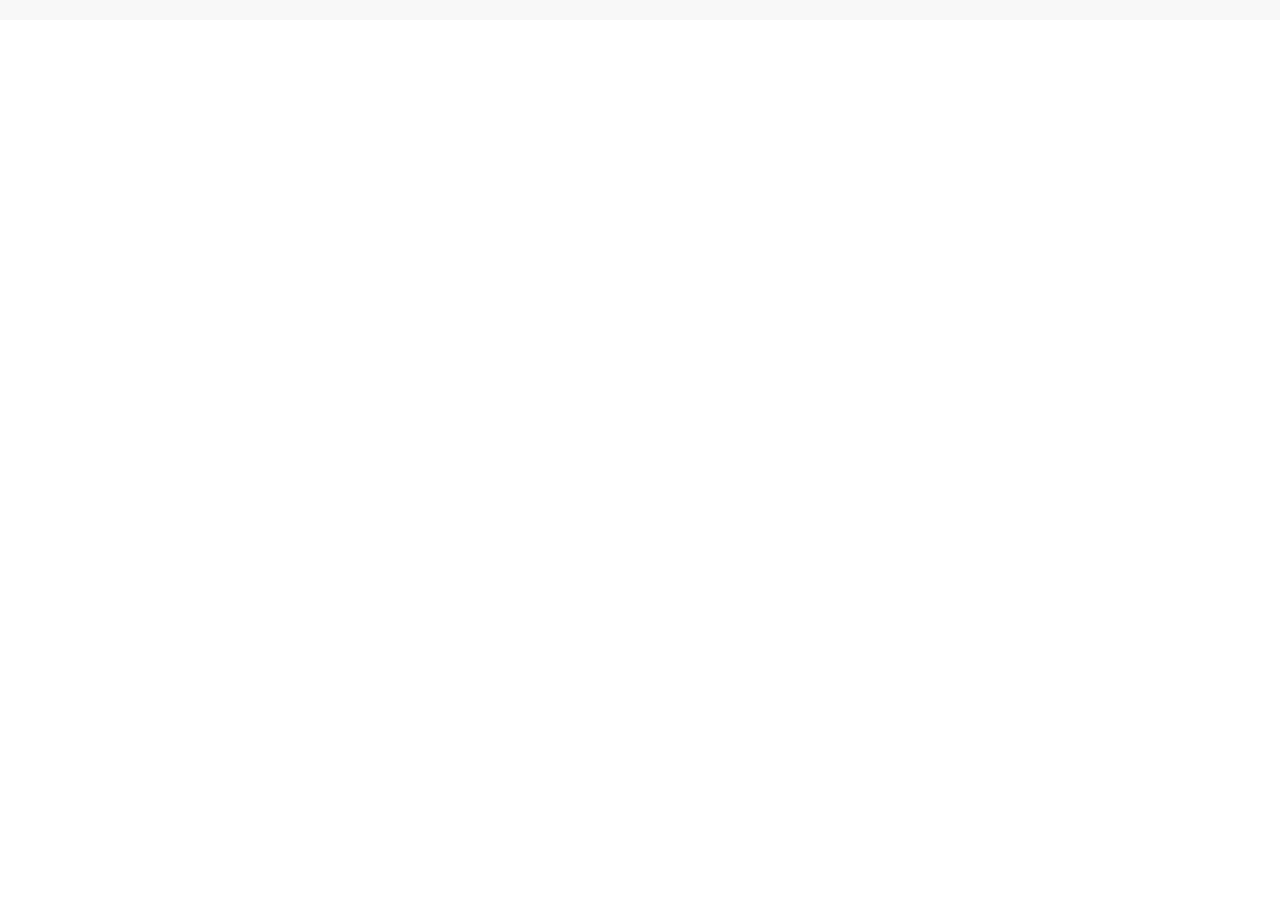
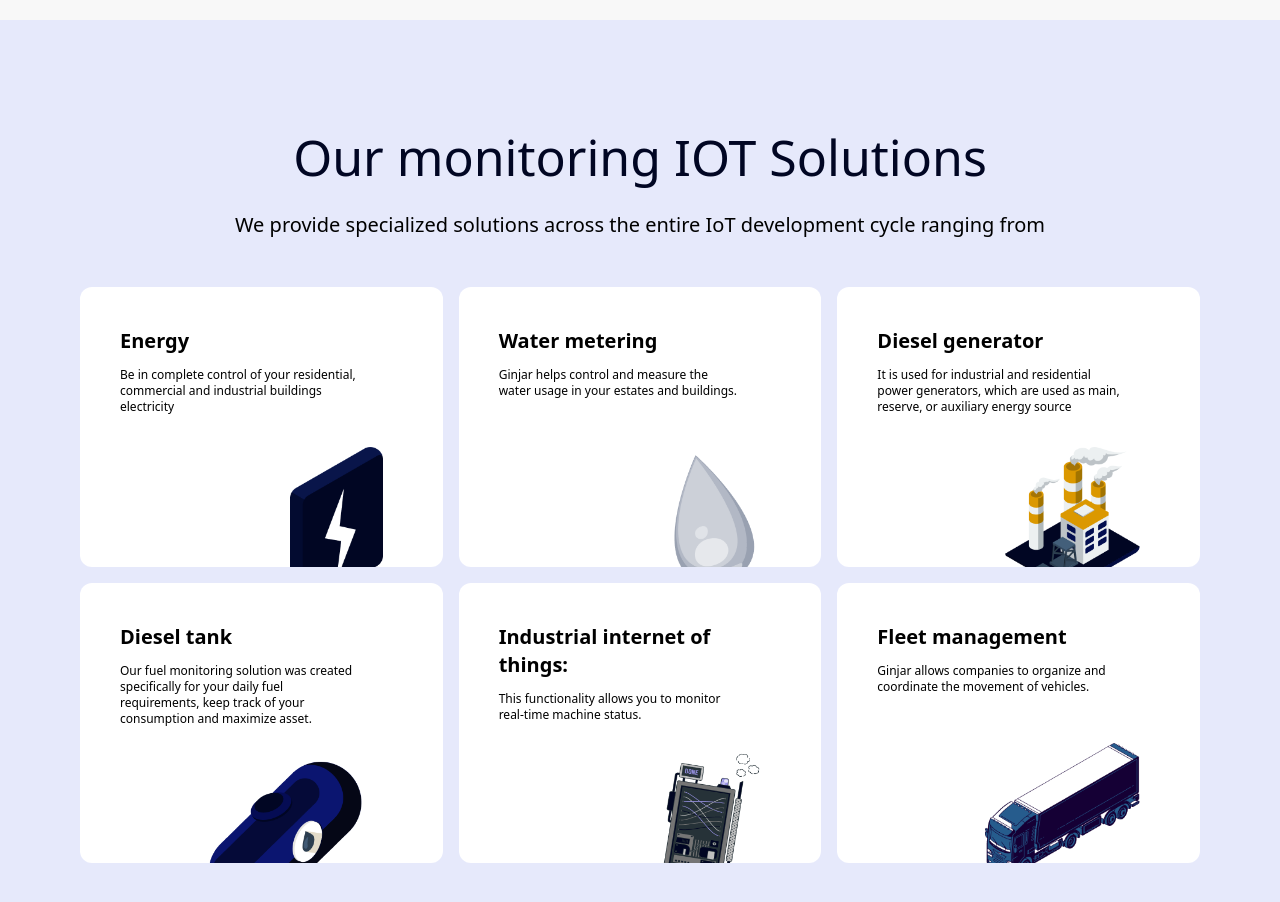
Before and after one commit to Abideen-program/tailwind, a React (Create React App) app: page / in a window 1280 px wide. Shown: the part 780-1682 px from the top of the page. Before the commit the page ends 800 px from the top, so only its background shows below. Built offline with nearby package versions, Linux system fonts and the light colour scheme.

Commit message:
creating the second section of the body

```diff
--- /dev/null
+++ b/src/views/landingPage/body/secondBody.jsx
@@ -0,0 +1,129 @@
+import { clx } from "../../../utils/clx";
+import Text from "../../../components/text";
+
+const SecondBody = () => {
+  const classes = clx(
+    "bg-[#E6E9FB] h-full py-[100px] px-4  md:px-20"
+  );
+
+  return (
+    <div className={classes}>
+      <div className="text-center">
+        <Text as="h1" classname="text-[30px] md:text-[50px] text-[#010623] mb-4">
+          Our monitoring IOT Solutions
+        </Text>
+
+        <Text as="p" classname="font-normal text-xl mb-12">
+          We provide specialized solutions across the entire IoT development
+          cycle ranging from
+        </Text>
+      </div>
+
+      <div className="grid grid-flow-row md:grid-cols-2 lg:grid-cols-3 gap-4">
+        <div className="bg-white rounded-xl py-[40px] pl-10 pr-[80px] relative h-[280px] hover:shadow-xl transition ease-in duration-1000">
+          <Text as="h3" classname="font-bold text-xl">
+            Energy
+          </Text>
+
+          <Text as="p" classname="my-3 text-xs text-left">
+            Be in complete control of your residential, commercial and
+            industrial buildings electricity
+          </Text>
+
+          <img
+            src="assets/images/energy-card-img.png"
+            className="w-auto h-[120px] absolute bottom-0 right-[60px]"
+            alt=""
+          />
+        </div>
+
+        <div className="bg-white rounded-xl py-[40px] pl-10 pr-[80px] relative h-[280px] hover:shadow-md transition ease-in duration-1000">
+          <Text as="h3" classname="font-bold text-xl">
+            Water metering
+          </Text>
+
+          <Text as="p" classname="my-3 text-xs text-left">
+            Ginjar helps control and measure the water usage in your estates and
+            buildings.
+          </Text>
+
+          <img
+            src="assets/images/water-card-img.png"
+            className="w-auto h-[120px] absolute bottom-0 right-[60px]"
+            alt=""
+          />
+        </div>
+
+        <div className="bg-white rounded-xl py-[40px] pl-10 pr-[80px] relative h-[280px] hover:shadow-xl transition ease-in duration-1000">
+          <Text as="h3" classname="font-bold text-xl">
+            Diesel generator
+          </Text>
+
+          <Text as="p" classname="my-3 text-xs text-left">
+            It is used for industrial and residential power generators, which
+            are used as main, reserve, or auxiliary energy source
+          </Text>
+
+          <img
+            src="assets/images/diesel-card-img.png"
+            className="w-auto h-[120px] absolute bottom-0 right-[60px]"
+            alt=""
+          />
+        </div>
+
+        <div className="bg-white rounded-xl py-[40px] pl-10 pr-[80px] relative h-[280px] hover:shadow-xl transition ease-in duration-1000">
+          <Text as="h3" classname="font-bold text-xl">
+            Diesel tank
+          </Text>
+
+          <Text as="p" classname="my-3 text-xs text-left">
+            Our fuel monitoring solution was created specifically for your daily
+            fuel requirements, keep track of your consumption and maximize
+            asset.
+          </Text>
+
+          <img
+            src="assets/images/diesel-tank-img.png"
+            className="w-auto h-[110px] absolute bottom-0 right-[60px]"
+            alt=""
+          />
+        </div>
+
+        <div className="bg-white rounded-xl py-[40px] pl-10 pr-[80px] relative h-[280px] hover:shadow-xl transition ease-in duration-1000">
+          <Text as="h3" classname="font-bold text-xl">
+            Industrial internet of things:
+          </Text>
+
+          <Text as="p" classname="my-3 text-xs text-left">
+            This functionality allows you to monitor real-time machine status.
+          </Text>
+
+          <img
+            src="assets/images/iot-card-img.png"
+            className="w-auto h-[120px] absolute bottom-0 right-[60px]"
+            alt=""
+          />
+        </div>
+
+        <div className="bg-white rounded-xl py-[40px] pl-10 pr-[80px] relative h-[280px] hover:shadow-xl transition ease-in duration-1000">
+          <Text as="h3" classname="font-bold text-xl">
+            Fleet management
+          </Text>
+
+          <Text as="p" classname="my-3 text-xs text-left">
+            Ginjar allows companies to organize and coordinate the movement of
+            vehicles.
+          </Text>
+
+          <img
+            src="assets/images/fleet-management-img.png"
+            className="w-auto h-[120px] absolute bottom-0 right-[60px]"
+            alt=""
+          />
+        </div>
+      </div>
+    </div>
+  );
+};
+
+export default SecondBody;
--- a/src/views/landingPage/landingPage.jsx
+++ b/src/views/landingPage/landingPage.jsx
@@ -1,4 +1,5 @@
 import Body from "./body/body";
+import SecondBody from "./body/secondBody";
 import Header from "./header/header";
 
 const LandingPage = () => {
@@ -6,6 +7,7 @@
     <>
       <Header />
       <Body />
+      <SecondBody />
     </>
   );
 };
```
